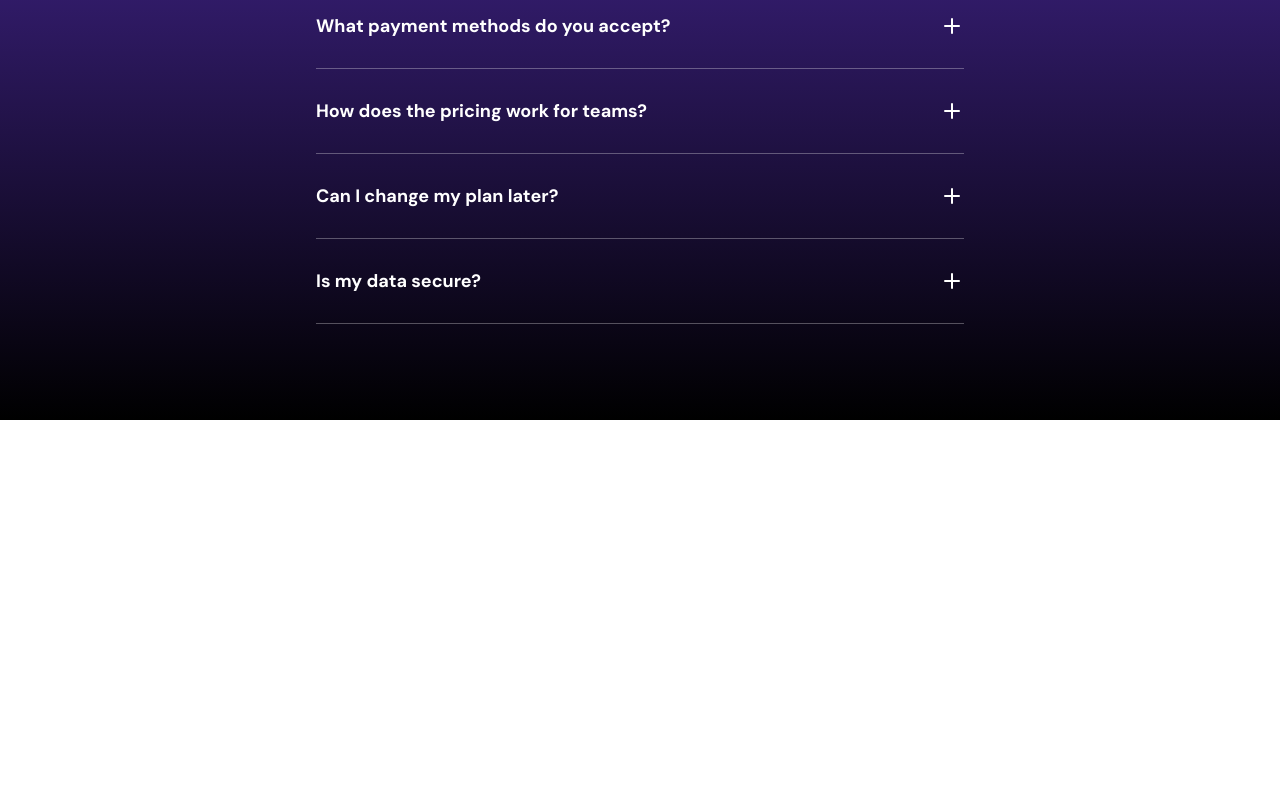
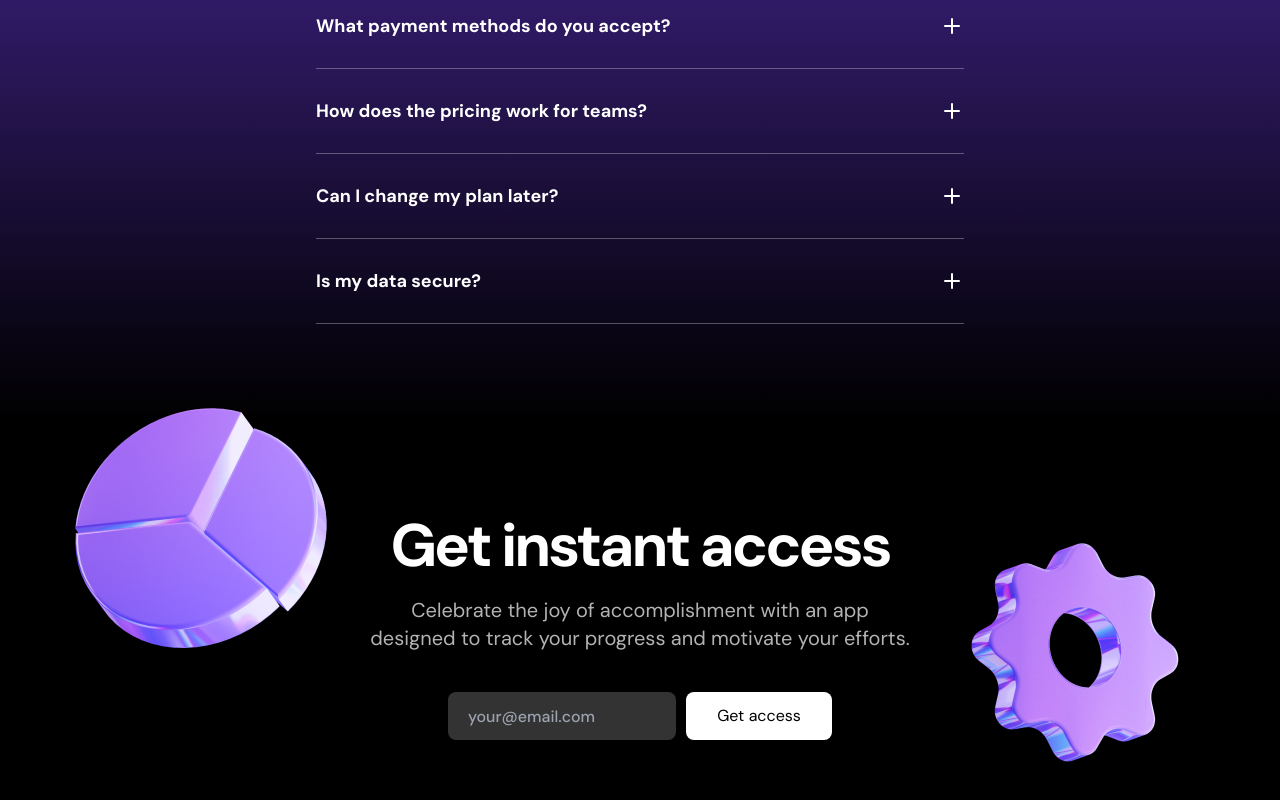
Before and after one commit to ganeshPund7787/-Dark-Theme-SaaS-Landing-Page, a Next.js app: page / in a window 1280 px wide. Shown: the part 3134-3934 px from the top of the page. Before the commit the page ends 3554 px from the top, so only its background shows below. Built offline with nearby package versions, Linux system fonts and the light colour scheme.

Commit message:
add callToAction

```diff
--- a/src/components/CallToAction.tsx
+++ b/src/components/CallToAction.tsx
@@ -1,3 +1,40 @@
+import helixImage from "@/assets/images/helix2.png";
+import emojiStarImage from "@/assets/images/emojistar.png";
+import Image from "next/image";
+
 export const CallToAction = () => {
-  return null;
+  return (
+    <div className="bg-black text-white py-[72px] sm:py-24 text-center">
+      <div className="container max-w-xl relative">
+        <Image
+          src={helixImage}
+          alt=""
+          className="absolute top-6 left-[calc(100%+36px)]"
+        />
+        <Image
+          src={emojiStarImage}
+          alt=""
+          className="absolute -top-[120px] right-[calc(100%+20px)]"
+        />
+        <h2 className="font-bold text-5xl tracking-tighter sm:text-6xl">
+          Get instant access
+        </h2>
+        <p className="text-xl text-white/70 mt-5">
+          Celebrate the joy of accomplishment with an app designed to track your
+          progress and motivate your efforts.
+        </p>
+
+        <form className="mt-10 flex flex-col gap-2.5 max-w-sm mx-auto sm:flex-row">
+          <input
+            type="email"
+            placeholder="your@email.com"
+            className="h-12 bg-white/20 rounded-lg px-5 font-medium placeholder:text-[#9CA3AF]"
+          />
+          <button className="h-12 rounded-lg text-black bg-white px-5 flex-1">
+            Get access
+          </button>
+        </form>
+      </div>
+    </div>
+  );
 };
```
